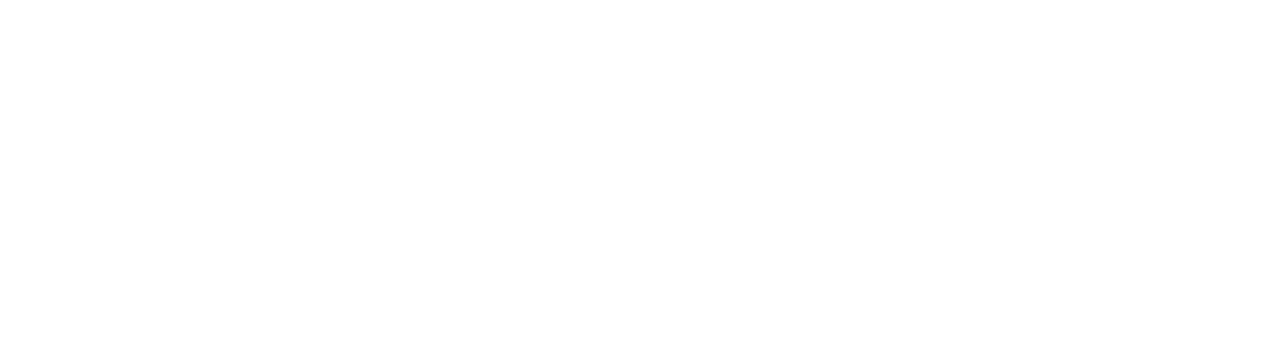
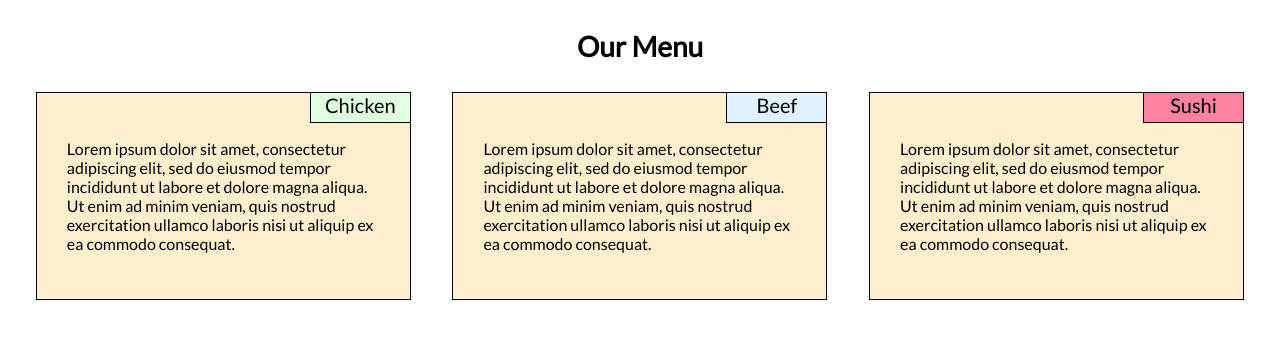
Before and after one commit to ricbarz/JHU-module2-coding-assignment, a plain HTML site: page module2-solution/index.html in a window 1280 px wide. Drawn offline with Linux system fonts and the light colour scheme.

Commit message:
Ultimate Assignment Version

```diff
--- a/module2-solution/css/style.css
+++ b/module2-solution/css/style.css
@@ -0,0 +1,98 @@
+* {
+	box-sizing: border-box;
+}
+
+body {
+	font-family: 'Lato', sans-serif;
+	margin: 0;
+	font-size: 16px;
+}
+
+.header h1 {
+	font-size: 1.75em;
+	text-align: center;
+	padding: 10px 0 10px 0;
+}
+
+.row {
+	width: 100%;
+	padding: 0 15px;
+	margin-right: auto;
+	margin-left: auto;
+}
+
+.col-content {
+	background-color: #FFEFCE;
+	padding: 30px 30px;
+	width: 90%;
+	border: 1px solid black;
+	position: relative;
+	margin: 0 auto;
+}
+
+.col-content span {
+	position: absolute;
+	top: 0px;
+	right: 0px;
+	width: 100px;
+	height: 30px;
+	text-align: center;
+	border-left: 1px solid black;
+	border-bottom: 1px solid black;
+	font-size: 1.25em;
+}
+
+#chicken span {
+	background-color: #E0FFDF;
+}
+
+#beef span {
+	background-color: #E0F1FF;
+}
+
+#sushi span {
+	background-color: #FF82A0;
+}
+
+/**************************** DESKTOP VIEW ***************************/
+
+@media (min-width: 992px) {
+
+	.col-lg-4 {
+	width: 33.33%;
+	float: left;
+}
+
+}
+
+/**************************** TABLET VIEW ***************************/
+
+@media (min-width: 768px) and (max-width: 991px) {
+
+	.col-md-6 {
+	width: 50%;
+	float: left;
+	margin-bottom: 40px;
+}
+
+	.col-md-12 {
+	width: 100%;
+	float: left;
+	}
+
+	#sushi {
+	width: 95%;
+	}
+
+
+}
+
+/**************************** MOBILE VIEW ***************************/
+
+@media (max-width: 767px) {
+
+	.col-content {
+		margin-bottom: 40px;
+	}
+
+}
--- a/module2-solution/index.html
+++ b/module2-solution/index.html
@@ -1,9 +1,35 @@
 <!DOCTYPE html>
-<html>
+<html lang="en">
 <head>
-	<title></title>
+	<meta charset="utf-8">
+	<meta name="viewport" content="width=device-width, initial-scale=1.0">
+	<title>Our Menu</title>
+	<link href="https://fonts.googleapis.com/css?family=Lato" rel="stylesheet">
+	<link rel="stylesheet" type="text/css" href="css/style.css">
 </head>
 <body>
-
+	<div class="header">
+		<h1>Our Menu</h1>
+	</div>
+	<div class="row">
+		<div class="col-lg-4 col-md-6">
+			<div id="chicken" class="col-content">
+			<span>Chicken</span>
+			<p>Lorem ipsum dolor sit amet, consectetur adipiscing elit, sed do eiusmod tempor incididunt ut labore et dolore magna aliqua. Ut enim ad minim veniam, quis nostrud exercitation ullamco laboris nisi ut aliquip ex ea commodo consequat.</p>
+			</div>
+		</div>
+		<div class="col-lg-4 col-md-6">
+			<div id="beef" class="col-content">
+			<span>Beef</span>
+			<p>Lorem ipsum dolor sit amet, consectetur adipiscing elit, sed do eiusmod tempor incididunt ut labore et dolore magna aliqua. Ut enim ad minim veniam, quis nostrud exercitation ullamco laboris nisi ut aliquip ex ea commodo consequat.</p>
+			</div>
+		</div>
+		<div class="col-lg-4 col-md-12">
+			<div id="sushi" class="col-content">
+			<span>Sushi</span>
+			<p>Lorem ipsum dolor sit amet, consectetur adipiscing elit, sed do eiusmod tempor incididunt ut labore et dolore magna aliqua. Ut enim ad minim veniam, quis nostrud exercitation ullamco laboris nisi ut aliquip ex ea commodo consequat.</p>
+			</div>
+		</div>
+	</div>
 </body>
 </html>
```
